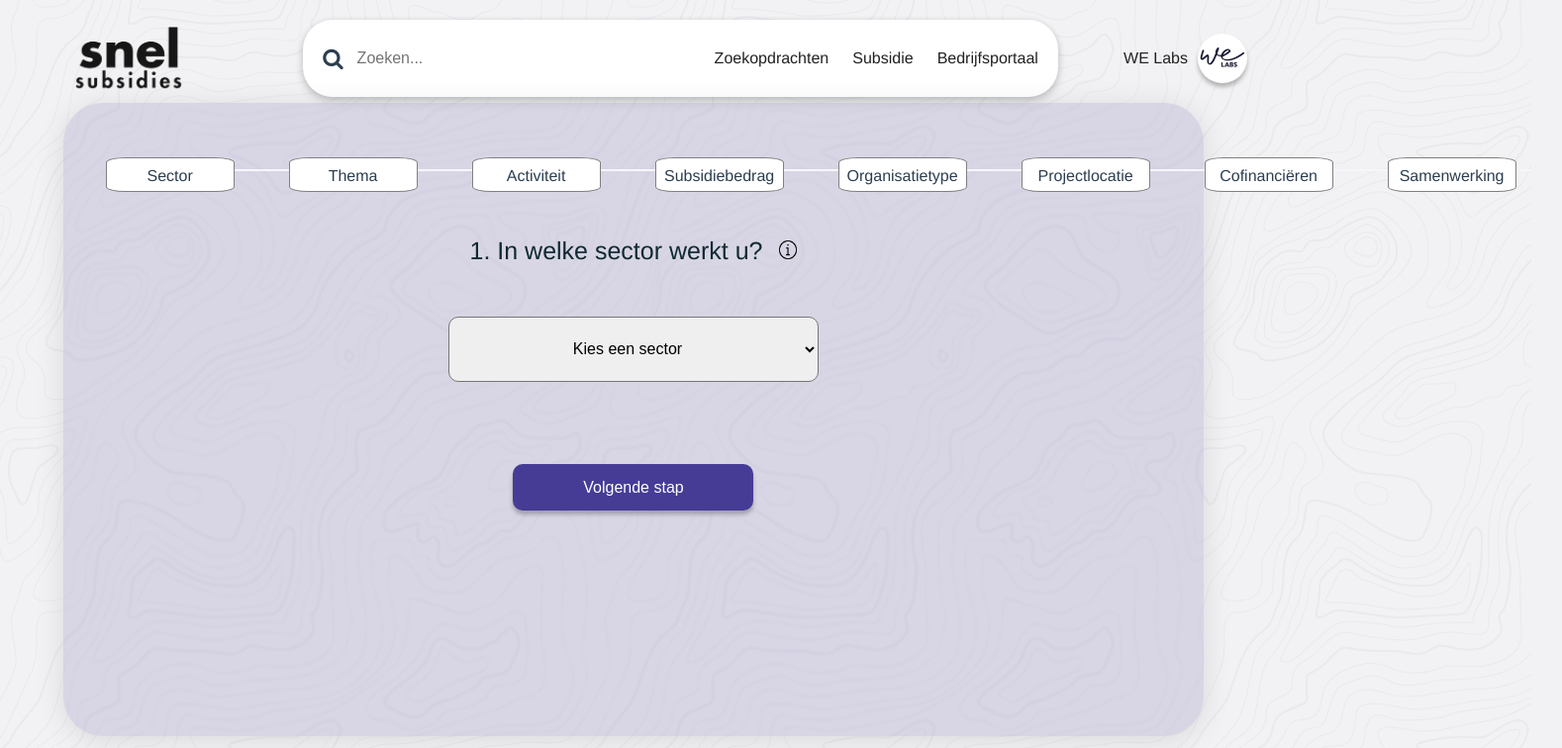
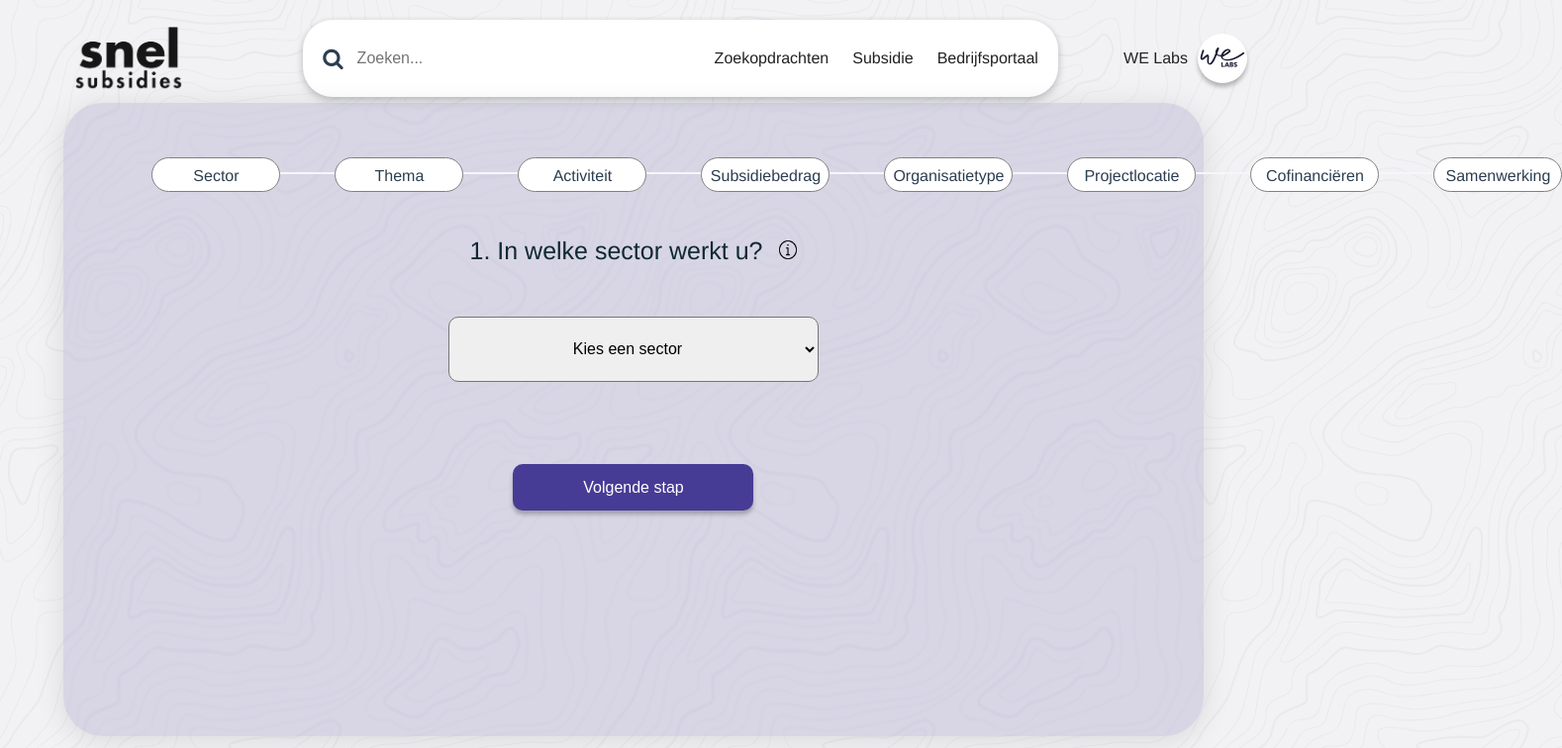
Before and after one commit to Ayoub2K/SnelSubsidies, a Vue app in the folder webapp/: page /form in a window 1280 px wide. Shown: the top 756 px of the page at 99% size, 1578 px wide, since content can reach past the window. Built offline with nearby package versions, Linux system fonts and the light colour scheme.

Commit message:
soort van progress bar fix

```diff
--- a/webapp/src/components/StepFormComponent.vue
+++ b/webapp/src/components/StepFormComponent.vue
@@ -12,6 +12,8 @@
         <li class="samenwerking-li"></li>
       </ul>
     </div>
+
+
     <!-- <br><br>
     <p>Progress: {{ progress }}%</p> -->
   <form @submit.prevent="submit" class="vragenForm">
@@ -644,7 +646,7 @@ section {
   background-color: #6c9fc4;
 }
 #progress-bar {
-  width: 100%;
+  width: 90%;
 }
 .progress-bar{
   display:flex;
@@ -663,6 +665,8 @@ section {
   margin-top:5px;
 }
 /*before is het bolletje, after is de lijn die de bolletjes verbind*/
+
+
 .progress-bar{
 }
 .progress-bar li::before{
@@ -670,7 +674,7 @@ section {
   position:absolute;
   height:35px;
   width:130px;
-  border-radius:15%;
+  border-radius: 30px;
   border:1px solid grey;
   text-align:center;
   line-height:35px;
@@ -683,8 +687,8 @@ section {
   height:2px;
   width:200px;
   background-color:#f5f7fa;
-  top:12px;
-  right:-80px;
+  top:15px;
+  right:-20px;
 }
 .progress-bar li:active{
   background-color: #463c95;
```
